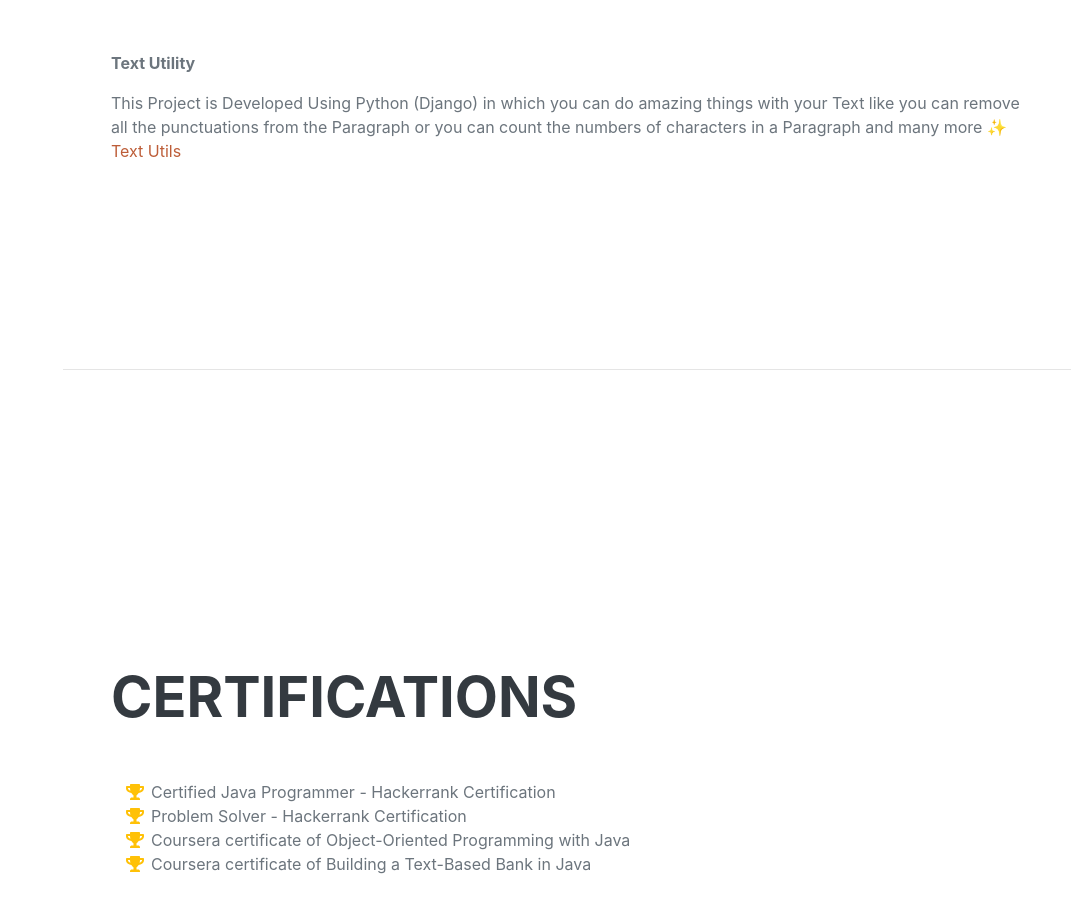
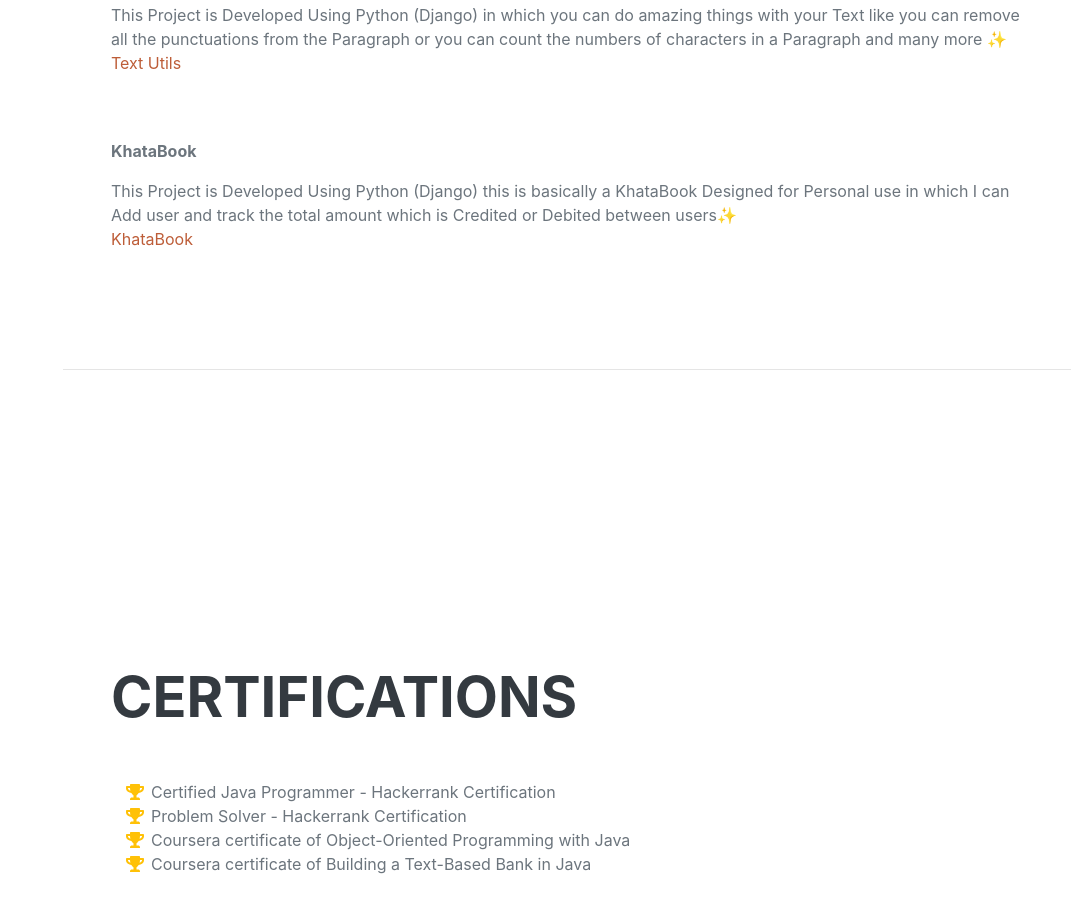
Before and after one commit to MdRaashidit/MyPortfolio, a plain HTML site: page index.html in a window 1280 px wide. Shown: the part 2834-3747 px from the top of the page, without its empty margins (209-1280 px from the left). Drawn offline with nearby package versions, Linux system fonts and the light colour scheme; a web font is replaced by a local one.

Commit message:
Update index.html

```diff
--- a/index.html
+++ b/index.html
@@ -127,6 +127,10 @@ I am a Final year student at NIST, Berhampur, pursuing my Bachelors in Informati
                     <p><strong>Text Utility</strong></p>
                     <p class="mb-0">This Project is Developed Using Python (Django) in which you can do amazing things with your Text like you can remove all the punctuations from the Paragraph or you can count the numbers of characters in a Paragraph and many more ✨ </p>
                     <p><a href="https://mraashid.pythonanywhere.com/">Text Utils</a></p>
+                    <br><br>
+                    <p><strong>KhataBook</strong></p>
+                    <p class="mb-0">This Project is Developed Using Python (Django) this is basically a KhataBook Designed for Personal use in which I can Add user and track the total amount which is Credited or Debited between users✨ </p>
+                    <p><a href="khatabook.pythonanywhere.com">KhataBook</a></p>
                 </div>
             </section>
             <hr class="m-0" />
```
